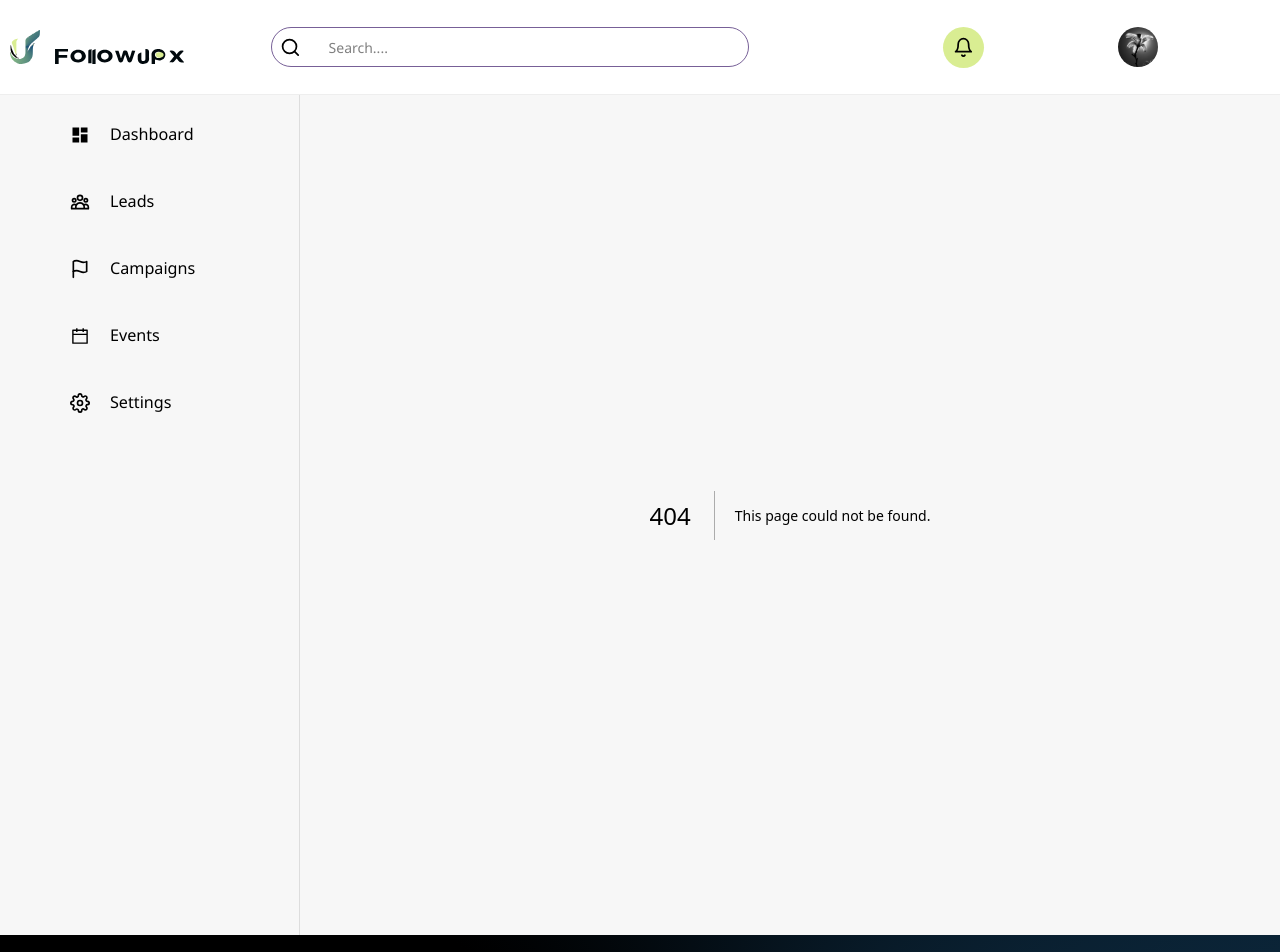
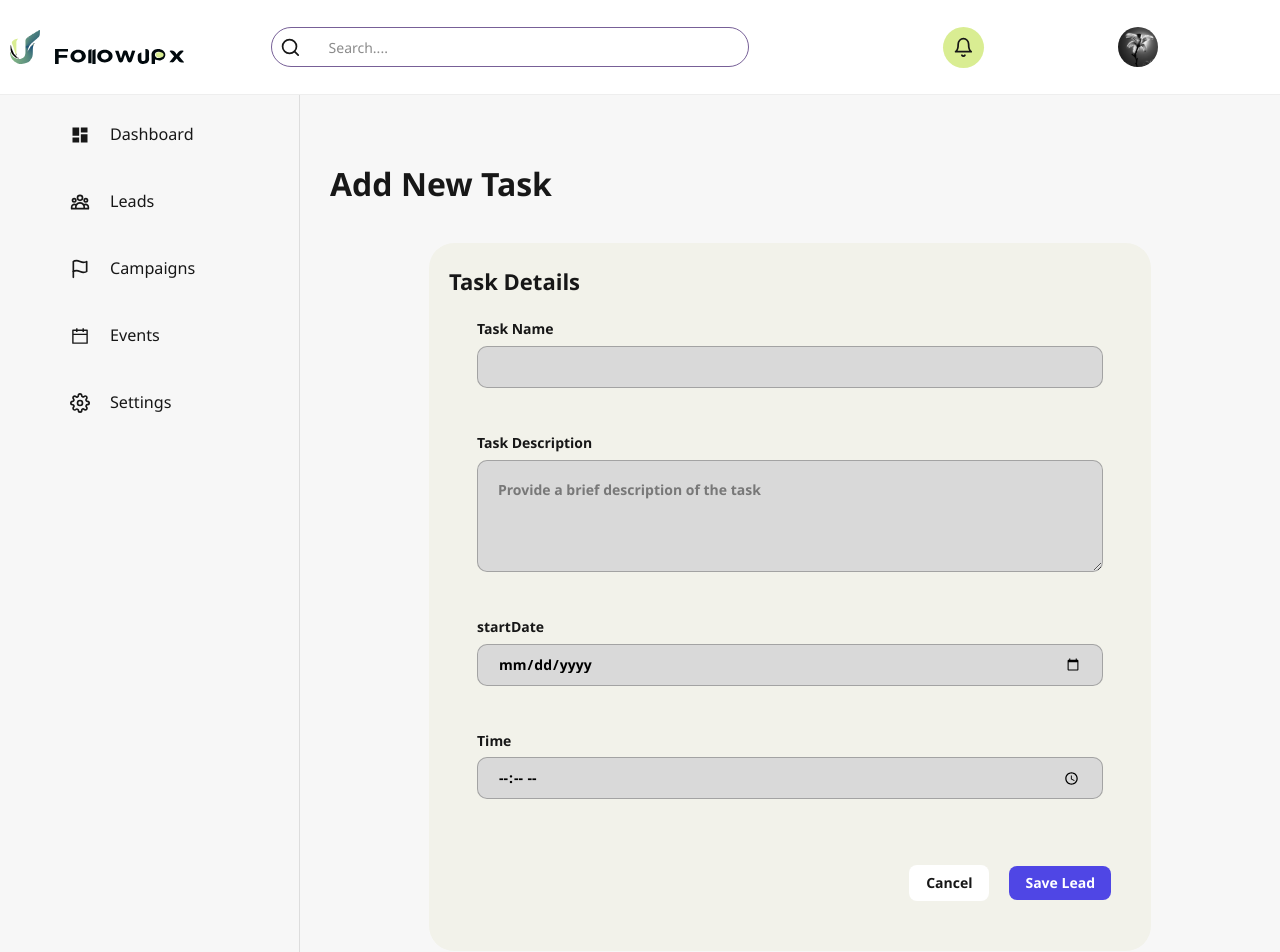
Before and after one commit to codetivite/FollowUpX, a Next.js app: page /dashboard/task in a window 1280 px wide. Before the commit this address had no page. Shown: the top 952 px of the page. Built offline with nearby package versions, Linux system fonts and the light colour scheme.

Commit message:
Add new schedule follow-ups and task directories; include lead image asset

```diff
--- /dev/null
+++ b/src/app/dashboard/leads/[id]/schedule_followups/page.tsx
@@ -0,0 +1,142 @@
+"use client";
+
+import React, { useState } from "react";
+import styles from "@components/styles/FormStyles.module.css";
+import { mockLeads } from "@components/mock/leads";
+import InputField from "@components/components/Form/InputField";
+import RadioField from "@components/components/Form/RadioField";
+import TextAreaField from "@components/components/Form/TestAreaField";
+
+export default function ScheduleFollowUps({
+  params,
+}: {
+  params: Promise<{ id: string }>;
+}) {
+  const resolvedParams = React.use(params); // ✅ Use React.use() on the whole promise
+  const id = resolvedParams.id;
+  const leadId = parseInt(id, 10);
+  const lead = mockLeads.find((l) => l.id === leadId);
+
+
+  const [formData, setFormData] = useState({
+    date: "",
+    time: "",
+    type: "",
+    note: "",
+  });
+
+  const [errors, setErrors] = useState<{ [key: string]: string }>({});
+
+  function handleChange(
+    e: React.ChangeEvent<
+      HTMLInputElement | HTMLTextAreaElement | HTMLSelectElement
+    >
+  ) {
+    const { name, value } = e.target;
+    setFormData((prev) => ({
+      ...prev,
+      [name]: value,
+    }));
+  }
+
+  function validate() {
+    const validationErrors: { [key: string]: string } = {};
+    if (!formData.date.trim()) validationErrors.date = "Date is required.";
+    if (!formData.time.trim()) validationErrors.time = "Time is required.";
+    if (!formData.type.trim()) validationErrors.type = "Type is required.";
+    if (!formData.note.trim()) validationErrors.note = "Note is required.";
+    return validationErrors;
+  }
+
+  function handleSubmit(e: React.FormEvent) {
+    e.preventDefault();
+    const validationErrors = validate();
+    if (Object.keys(validationErrors).length > 0) {
+      setErrors(validationErrors);
+      return;
+    }
+    setErrors({});
+    console.log("Lead data submitted:", formData);
+    // Add API call here if needed
+  }
+
+  function handleCancel() {
+    setFormData({
+      date: "",
+      time: "",
+      type: "",
+      note: "",
+    });
+    setErrors({});
+  }
+
+  return (
+    <div className={styles.editNewEvent}>
+      <div className={styles.editNewEventHeader}>
+        <h1>Schedule Follow-Up for {lead?.name}</h1>
+      </div>
+
+      <div className={styles.addEventDetails}>
+        <h2>Lead Details</h2>
+
+        <form onSubmit={handleSubmit} className={styles.EventForm}>
+          <div className={styles.EventFormTab}>
+            <InputField
+              label="Date"
+              name="date"
+              type="date"
+              value={formData.date}
+              onChange={handleChange}
+              error={errors.date}
+            />
+          </div>
+
+          <div className={styles.EventFormTab}>
+            <InputField
+              label="Time"
+              name="time"
+              type="time"
+              value={formData.time}
+              onChange={handleChange}
+              error={errors.time}
+            />
+          </div>
+
+          <div className={styles.EventFormTab}>
+            <RadioField
+              name="type"
+              label="Type"
+              value={formData.type}
+              options={[
+                { value: "Email", label: "Email" },
+                { value: "Whatsapp", label: "Whatsapp" },
+              ]}
+              onChange={(e) =>
+                setFormData((prev) => ({ ...prev, type: e.target.value }))
+              }
+              error={errors.type}
+            />
+          </div>
+
+          <div className={styles.EventFormTab}>
+            <TextAreaField
+              label="Note "
+              name="note"
+              placeholder="Add details about the FollowUp"
+              value={formData.note}
+              onChange={handleChange}
+              error={errors.note}
+            />
+          </div>
+
+          <div className={styles.EventFormButton}>
+            <button type="button" onClick={handleCancel}>
+              Cancel
+            </button>
+            <button type="submit">Save Follow-Up</button>
+          </div>
+        </form>
+      </div>
+    </div>
+  );
+}
--- /dev/null
+++ b/src/app/dashboard/task/page.tsx
@@ -0,0 +1,116 @@
+"use client";
+import { useState } from "react";
+import InputField from "@components/components/Form/InputField";
+import TextAreaField from "@components/components/Form/TestAreaField";
+import styles from "@components/styles/FormStyles.module.css";
+
+export default function AddLead() {
+  const [formData, setFormData] = useState({
+    name: "",
+    description: "",
+    startDate: "",
+    time: "",
+  });
+
+  const [errors, setErrors] = useState<{ [key: string]: string }>({});
+
+  function handleChange(
+    e: React.ChangeEvent<
+      HTMLInputElement | HTMLTextAreaElement | HTMLSelectElement
+    >
+  ) {
+    const { name, value } = e.target;
+    setFormData((prev) => ({ ...prev, [name]: value }));
+  }
+
+  function validate() {
+    const validationErrors: { [key: string]: string } = {};
+    if (!formData.name.trim()) validationErrors.name = "Name is required.";
+    if (!formData.description)validationErrors.description = "Description is required.";
+    if (!formData.startDate.trim()) validationErrors.startDate = "Start Date is required.";
+    if (!formData.time) validationErrors.time = "Time is required.";
+    return validationErrors;
+  }
+
+  function handleSubmit(e: React.FormEvent) {
+    e.preventDefault();
+    const validationErrors = validate();
+    if (Object.keys(validationErrors).length > 0) {
+      setErrors(validationErrors);
+      return;
+    }
+    setErrors({});
+    console.log("Lead data submitted:", formData);
+  }
+
+  function handleCancel() {
+    setFormData({
+      name: "",
+      description: "",
+      startDate: "",
+      time: "",
+    });
+    setErrors({});
+  }
+
+  return (
+    <div className={styles.editNewEvent}>
+      <div className={styles.editNewEventHeader}>
+        <h1>Add New Task</h1>
+      </div>
+
+      <div className={styles.addEventDetails}>
+        <h2>Task Details</h2>
+        <form onSubmit={handleSubmit} className={styles.EventForm}>
+          <div className={styles.EventFormTab}>
+            <InputField
+              label="Task Name"
+              name="name"
+              value={formData.name}
+              onChange={handleChange}
+              error={errors.name}
+            />
+          </div>
+
+          <div className={styles.EventFormTab}>
+            <TextAreaField
+              label="Task Description"
+              name="description"
+              placeholder="Provide a brief description of the task"
+              value={formData.description}
+              onChange={handleChange}
+            />
+          </div>
+
+          <div className={styles.EventFormTab}>
+            <InputField
+              label="startDate"
+              name="startDate"
+              type="date"
+              value={formData.startDate}
+              onChange={handleChange}
+            />
+          </div>
+
+          <div className={styles.EventFormTab}>
+            <InputField
+              label="Time"
+              name="time"
+              type="time"
+              value={formData.time}
+              onChange={handleChange}
+              error={errors.time}
+            />
+          </div>
+
+          <div className={styles.EventFormButton}>
+            <button type="button" onClick={handleCancel}>
+              Cancel
+            </button>
+            <button type="submit">Save Lead</button>
+          </div>
+        </form>
+      </div>
+    </div>
+  );
+}
```
Also changed, not shown: public/leadImage.svg (added), src/app/dashboard/leads/[id]/schedule_followups/styles.module.css (added).
